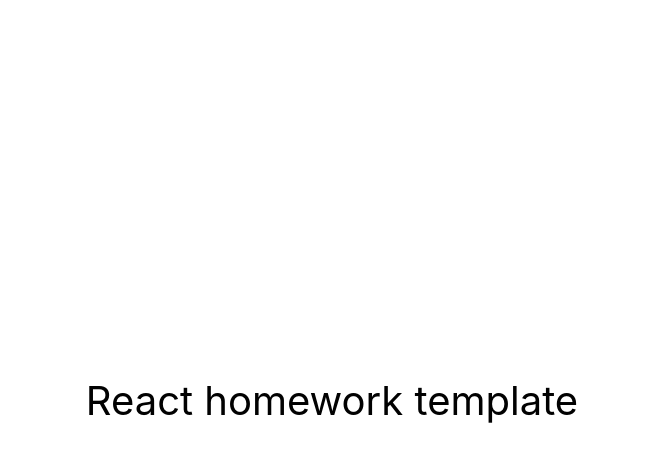
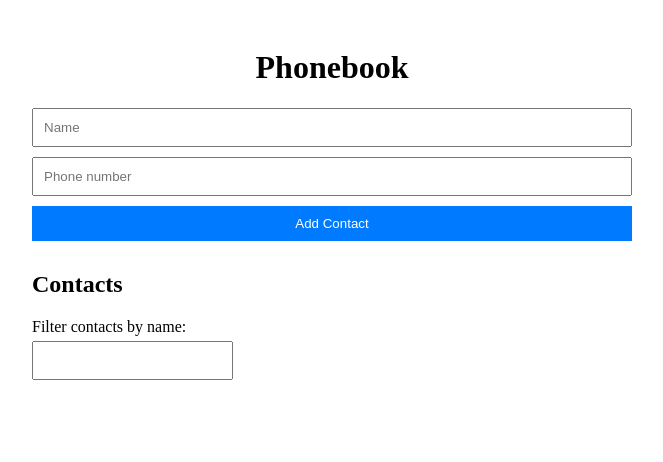
Before and after one commit to Kushnir88/goit-react-hw-03-phonebook, a React (Create React App) app: page / in a window 1280 px wide. Shown: the top 462 px of the page, without its empty margins (308-971 px from the left). Built offline with nearby package versions, Linux system fonts and the light colour scheme.

Commit message:
update HW

```diff
--- a/package.json
+++ b/package.json
@@ -7,6 +7,8 @@
     "@testing-library/jest-dom": "^5.16.3",
     "@testing-library/react": "^12.1.4",
     "@testing-library/user-event": "^13.5.0",
+    "nanoid": "^4.0.2",
+    "prop-types": "^15.8.1",
     "react": "^18.1.0",
     "react-dom": "^18.1.0",
     "react-scripts": "5.0.1",
--- a/src/components/App.jsx
+++ b/src/components/App.jsx
@@ -1,16 +1,76 @@
-export const App = () => {
-  return (
-    <div
-      style={{
-        height: '100vh',
-        display: 'flex',
-        justifyContent: 'center',
-        alignItems: 'center',
-        fontSize: 40,
-        color: '#010101'
-      }}
-    >
-      React homework template
-    </div>
-  );
-};
+// src/components/App.jsx
+import React, { Component } from 'react';
+import ContactForm from './ContactForm';
+import ContactList from './ContactList';
+import Filter from './Filter';
+import styles from './App.module.css';
+
+class App extends Component {
+  constructor(props) {
+    super(props);
+    this.state = {
+      contacts: [],
+      filter: '',
+    };
+  }
+
+  componentDidMount() {
+    const savedContacts = localStorage.getItem('contacts');
+    if (savedContacts) {
+      this.setState({ contacts: JSON.parse(savedContacts) });
+    }
+  }
+
+  handleAddContact = (name, number) => {
+    const { contacts } = this.state;
+    const isDuplicate = contacts.some((contact) => contact.name === name);
+
+    if (isDuplicate) {
+      alert('Contact with the same name already exists!');
+    } else {
+      const newContact = {
+        id: `id-${Date.now()}`,
+        name,
+        number,
+      };
+      this.setState((prevState) => ({
+        contacts: [...prevState.contacts, newContact],
+      }));
+    }
+  };
+
+  handleRemoveContact = (contactId) => {
+    this.setState((prevState) => ({
+      contacts: prevState.contacts.filter((contact) => contact.id !== contactId),
+    }));
+  };
+
+  handleFilterChange = (e) => {
+    this.setState({ filter: e.target.value });
+  };
+
+  render() {
+    const { contacts, filter } = this.state;
+    const filteredContacts = contacts.filter((contact) =>
+      contact.name.toLowerCase().includes(filter.toLowerCase())
+    );
+
+    return (
+      <div className={styles.app}>
+        <h1 className={styles.title}>Phonebook</h1>
+        <ContactForm
+          contacts={contacts}
+          addContact={this.handleAddContact}
+        />
+        <h2 className={styles.subtitle}>Contacts</h2>
+        <Filter filter={filter} onFilterChange={this.handleFilterChange} />
+        <ContactList
+          contacts={filteredContacts}
+          onRemoveContact={this.handleRemoveContact}
+        />
+      </div>
+    );
+  }
+}
+
+export default App;
--- /dev/null
+++ b/src/components/App.module.css
@@ -0,0 +1,14 @@
+/* src/App.module.css */
+.app {
+    max-width: 600px;
+    margin: 0 auto;
+    padding: 20px;
+}
+
+.title {
+    text-align: center;
+}
+
+.subtitle {
+    margin-top: 30px;
+}
--- /dev/null
+++ b/src/components/ContactForm.jsx
@@ -0,0 +1,73 @@
+// src/components/ContactForm.js
+import React, { Component } from 'react';
+import PropTypes from 'prop-types';
+import styles from './ContactForm.module.css';
+
+class ContactForm extends Component {
+  constructor(props) {
+    super(props);
+    this.state = {
+      name: '',
+      number: '',
+    };
+  }
+
+  handleSubmit = (e) => {
+    e.preventDefault();
+    const { name, number } = this.state;
+    const { contacts, addContact } = this.props;
+    const isDuplicate = contacts.some((contact) => contact.name === name);
+
+    if (isDuplicate) {
+      alert('Contact with the same name already exists!');
+    } else {
+      addContact(name, number);
+      this.setState({ name: '', number: '' });
+    }
+  };
+
+  handleInputChange = (e) => {
+    const { name, value } = e.target;
+    this.setState({ [name]: value });
+  };
+
+  render() {
+    const { name, number } = this.state;
+
+    return (
+      <form className={styles.form} onSubmit={this.handleSubmit}>
+        <input
+          type="text"
+          name="name"
+          placeholder="Name"
+          value={name}
+          onChange={this.handleInputChange}
+          className={styles.input}
+        />
+        <input
+          type="tel"
+          name="number"
+          placeholder="Phone number"
+          value={number}
+          onChange={this.handleInputChange}
+          className={styles.input}
+        />
+        <button type="submit" className={styles.button}>
+          Add Contact
+        </button>
+      </form>
+    );
+  }
+}
+
+ContactForm.propTypes = {
+  contacts: PropTypes.arrayOf(
+    PropTypes.shape({
+      name: PropTypes.string.isRequired,
+      number: PropTypes.string.isRequired,
+    })
+  ).isRequired,
+  addContact: PropTypes.func.isRequired,
+};
+
+export default ContactForm;
--- /dev/null
+++ b/src/components/ContactForm.module.css
@@ -0,0 +1,19 @@
+/* src/components/ContactForm.module.css */
+.form {
+    display: flex;
+    flex-direction: column;
+    margin-bottom: 20px;
+}
+
+.input {
+    padding: 10px;
+    margin-bottom: 10px;
+}
+
+.button {
+    padding: 10px 20px;
+    background-color: #007bff;
+    color: #fff;
+    border: none;
+    cursor: pointer;
+}
--- /dev/null
+++ b/src/components/ContactItem.jsx
@@ -0,0 +1,33 @@
+// src/components/ContactItem.js
+import React from 'react';
+import PropTypes from 'prop-types';
+import styles from './ContactItem.module.css';
+
+const ContactItem = ({ contact, onRemoveContact }) => {
+  const { id, name, number } = contact;
+
+  const handleRemove = () => {
+    onRemoveContact(id);
+  };
+
+  return (
+    <li className={styles.item}>
+      <span className={styles.name}>{name}</span>
+      <span className={styles.number}>{number}</span>
+      <button onClick={handleRemove} className={styles.button}>
+        Remove
+      </button>
+    </li>
+  );
+};
+
+ContactItem.propTypes = {
+  contact: PropTypes.shape({
+    id: PropTypes.string.isRequired,
+    name: PropTypes.string.isRequired,
+    number: PropTypes.string.isRequired,
+ }).isRequired,
+  onRemoveContact: PropTypes.func.isRequired,
+};
+
+export default ContactItem;
--- /dev/null
+++ b/src/components/ContactItem.module.css
@@ -0,0 +1,28 @@
+/* src/components/ContactItem.module.css */
+.item {
+    display: flex;
+    justify-content: space-between;
+    align-items: center;
+    padding: 10px;
+    border-bottom: 1px solid #ccc;
+}
+
+.item:last-child {
+    border-bottom: none;
+}
+
+.name {
+    font-weight: bold;
+}
+
+.number {
+    color: #888;
+}
+
+.button {
+    padding: 5px 10px;
+    background-color: #dc3545;
+    color: #fff;
+    border: none;
+    cursor: pointer;
+}
--- /dev/null
+++ b/src/components/ContactList.jsx
@@ -0,0 +1,36 @@
+// src/components/ContactList.js
+import React, { Component } from 'react';
+import PropTypes from 'prop-types';
+import ContactItem from './ContactItem';
+import styles from './ContactList.module.css';
+
+class ContactList extends Component {
+  render() {
+    const { contacts, onRemoveContact } = this.props;
+
+    return (
+      <ul className={styles.list}>
+        {contacts.map((contact) => (
+          <ContactItem
+            key={contact.id}
+            contact={contact}
+            onRemoveContact={onRemoveContact}
+          />
+        ))}
+      </ul>
+    );
+  }
+}
+
+ContactList.propTypes = {
+  contacts: PropTypes.arrayOf(
+    PropTypes.shape({
+      id: PropTypes.string.isRequired,
+      name: PropTypes.string.isRequired,
+      number: PropTypes.string.isRequired,
+    })
+  ).isRequired,
+  onRemoveContact: PropTypes.func.isRequired,
+};
+
+export default ContactList;
--- /dev/null
+++ b/src/components/ContactList.module.css
@@ -0,0 +1,26 @@
+/* src/components/ContactList.module.css */
+.list {
+    list-style: none;
+    padding: 0;
+    margin: 0;
+}
+
+.list-item {
+    display: flex;
+    justify-content: space-between;
+    align-items: center;
+    padding: 10px;
+    border-bottom: 1px solid #ccc;
+}
+
+.list-item:last-child {
+    border-bottom: none;
+}
+
+.name {
+    font-weight: bold;
+}
+
+.number {
+    color: #888;
+}
--- /dev/null
+++ b/src/components/Filter.jsx
@@ -0,0 +1,32 @@
+// src/components/Filter.js
+import React, { Component } from 'react';
+import PropTypes from 'prop-types';
+import styles from './Filter.module.css';
+
+class Filter extends Component {
+  render() {
+    const { filter, onFilterChange } = this.props;
+
+    return (
+      <div className={styles.filter}>
+        <label htmlFor="filterInput" className={styles.label}>
+          Filter contacts by name:
+        </label>
+        <input
+          type="text"
+          id="filterInput"
+          value={filter}
+          onChange={onFilterChange}
+          className={styles.input}
+        />
+      </div>
+    );
+  }
+}
+
+Filter.propTypes = {
+  filter: PropTypes.string.isRequired,
+  onFilterChange: PropTypes.func.isRequired,
+};
+
+export default Filter;
--- /dev/null
+++ b/src/components/Filter.module.css
@@ -0,0 +1,13 @@
+/* src/components/Filter.module.css */
+.filter {
+    margin-bottom: 20px;
+}
+
+.label {
+    display: block;
+    margin-bottom: 5px;
+}
+
+.input {
+    padding: 10px;
+}
--- a/src/index.js
+++ b/src/index.js
@@ -1,10 +1,6 @@
+// src/index.js
 import React from 'react';
-import ReactDOM from 'react-dom/client';
-import { App } from 'components/App';
-import './index.css';
+import ReactDOM from 'react-dom';
+import App from './components/App';
 
-ReactDOM.createRoot(document.getElementById('root')).render(
-  <React.StrictMode>
-    <App />
-  </React.StrictMode>
-);
+ReactDOM.render(<App />, document.getElementById('root'));
```
Also changed, not shown: 1 other file (tests, documents, lock files or other folders).
